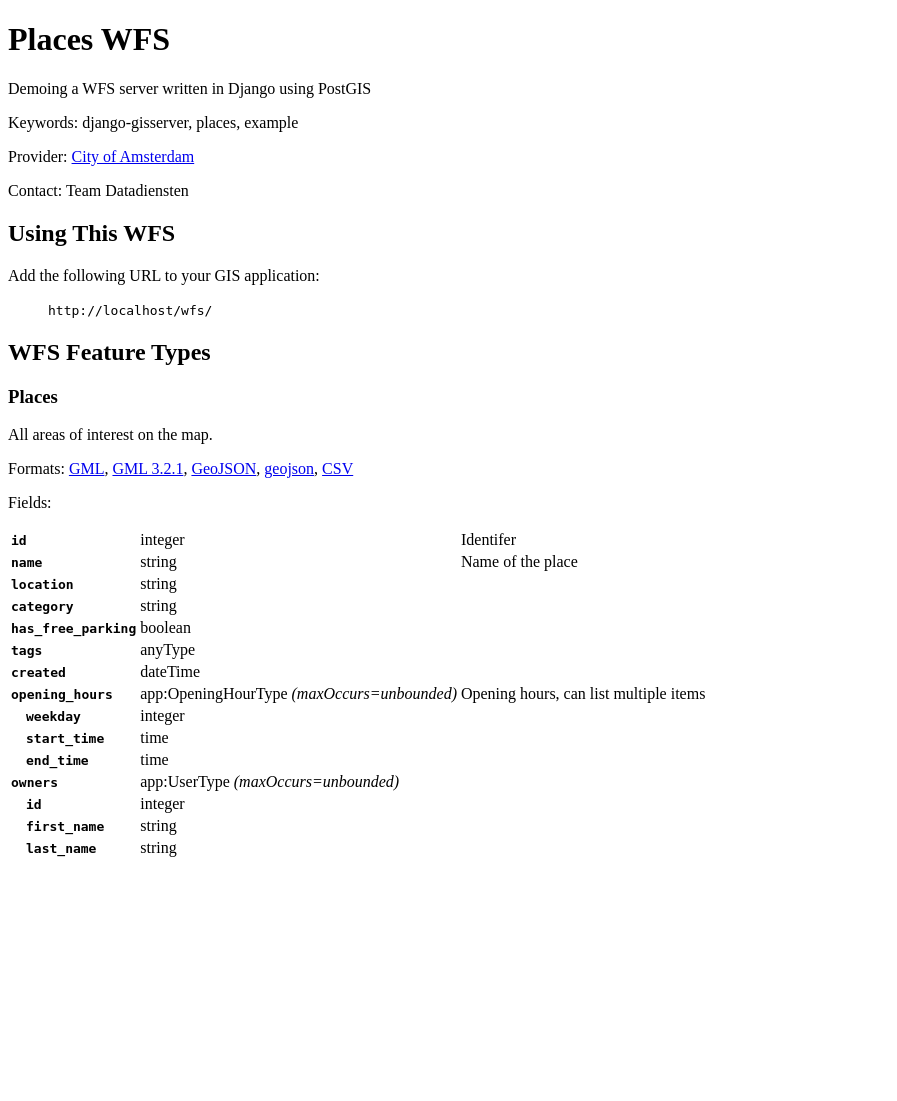
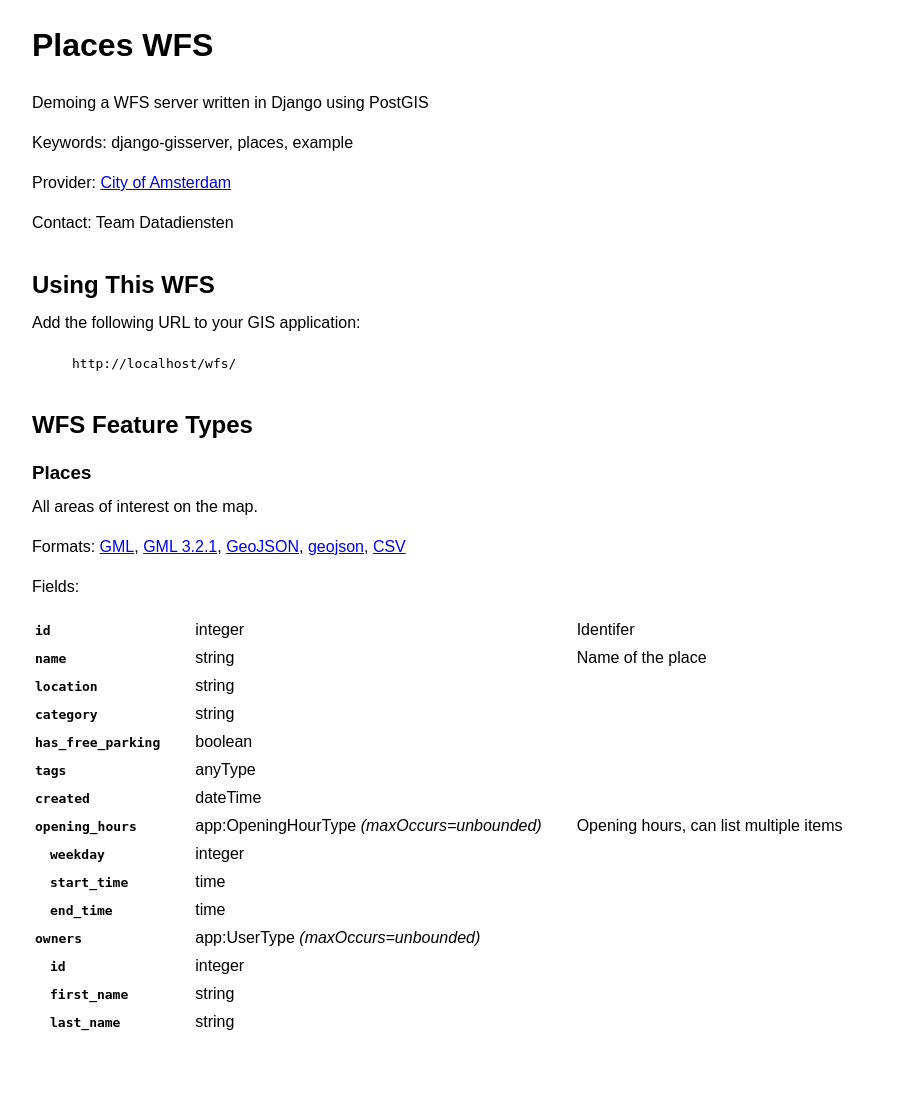
Before and after one commit to Amsterdam/django-gisserver, a Django app: page /wfs/ in a window 1280 px wide. Shown: the whole page, without its empty margins (0-897 px from the left). Before the commit the page ends 857 px from the top, so only its background shows below. Run offline with Django 5.2, Linux system fonts and the light colour scheme; parts of the project's set-up code (start-up, migrations or seed data) failed here and were passed over.

Commit message:
Little polishing work for the blank HTML pages.

```diff
--- a/gisserver/static/gisserver/index.css
+++ b/gisserver/static/gisserver/index.css
@@ -1,4 +1,15 @@
-tbody th { text-align: left; }
+.meta-page {
+  font-family: Arial, sans-serif;
+  line-height: 1.5;
+  margin: 0 2rem 4rem 2rem;
+}
+
+.meta-page h2 { margin: 2rem 0 0.5rem 0; }
+.meta-page h3 { margin: 1rem 0 0.5rem 0; }
+.meta-page p { margin: 0 0 1rem 0; }
+
+tbody th { text-align: left; padding-right: 2rem; }
+tbody td { padding-right: 2rem; }
 .complex-level-1 th { padding-left: 16px; }
 .complex-level-2 th { padding-left: 32px; }
 .complex-level-3 th { padding-left: 48px; }
--- a/gisserver/templates/gisserver/index.html
+++ b/gisserver/templates/gisserver/index.html
@@ -6,7 +6,7 @@
   {% block link %}<link rel="stylesheet" type="text/css" href="{% static 'gisserver/index.css' %}">{% endblock %}
   {% block extrahead %}{% endblock %}
 </head>
-<body>
+<body class="{% block body-class %}meta-page{% endblock %}">
   <header>
     {% block header %}{% include "gisserver/service_description.html" %}{% endblock %}
   </header>
--- a/gisserver/templates/gisserver/service_description.html
+++ b/gisserver/templates/gisserver/service_description.html
@@ -3,10 +3,10 @@
 {% if service_description.abstract %}{{ service_description.abstract|linebreaks }}{% endif %}
 
 {% if service_description.keywords %}
-<p>{% trans "Keywords" %}: {% for keyword in service_description.keywords %}{{ keyword }}{% if not forloop.last %}, {% endif %}{% endfor %}</p>
+<p>{% trans "Keywords" %}: {{ service_description.keywords|join:", " }}</p>
 {% endif %}
 {% if service_description.provider_name %}
-  {% trans "Provider" %}: {% if service_description.provider_site %}<a href="{{ service_description.provider_site }}">{% endif %}{{ service_description.provider_name }}{% if service_description.provider_site %}</a>{% endif %}
+  <p>{% trans "Provider" %}: {% if service_description.provider_site %}<a href="{{ service_description.provider_site }}">{% endif %}{{ service_description.provider_name }}{% if service_description.provider_site %}</a></p>{% endif %}
   {% if service_description.contact_person %}<p>{% trans "Contact" %}: {{ service_description.contact_person }}</p>{% endif %}
 {% endif %}
 {% if connect_url %}
```
